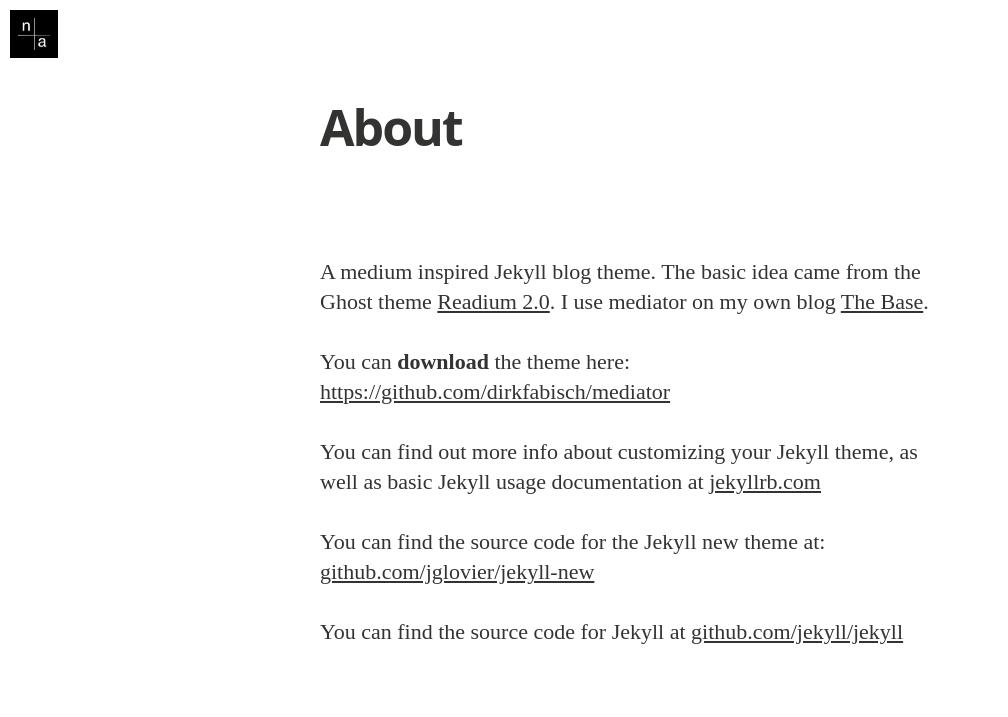
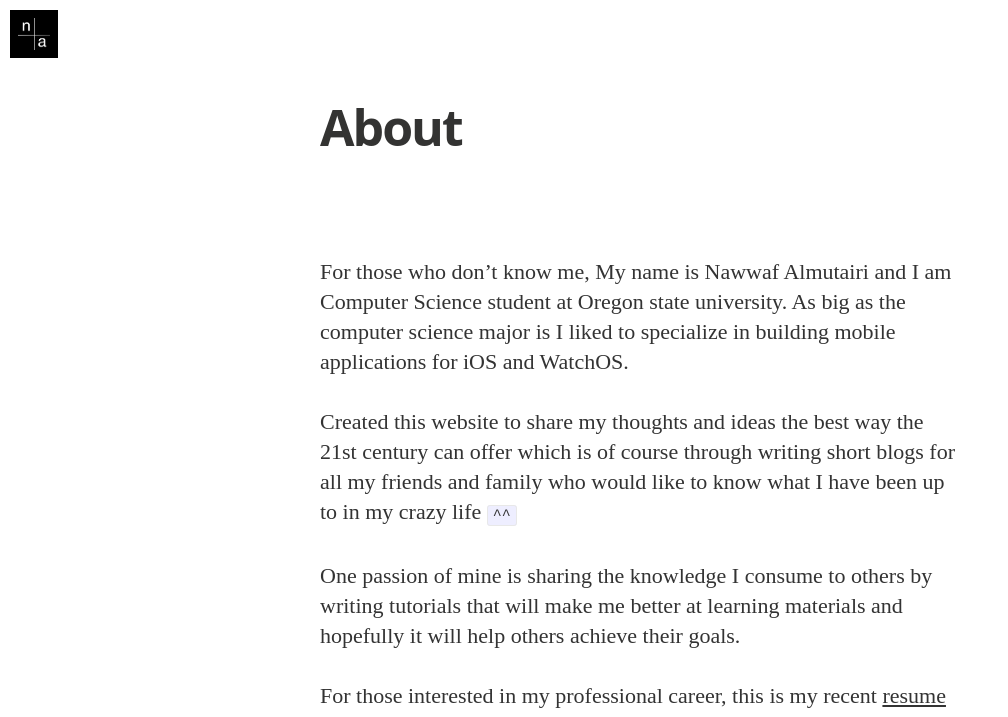
Before and after one commit to almutnaw/almutnaw.github.io, a Jekyll site: the page built from about.md, in a window 1280 px wide, cut to the strip 0-717 px from the top of the page. Shown: the whole strip, without its empty margins (0-1008 px from the left). Built offline with Jekyll 4.4.1, drawn with Linux system fonts in a browser that asks for light colours; nearby versions of some CDN libraries; some web fonts are replaced.

Commit message:
added drafts to the website and modified About page.

```diff
--- a/_config.yml
+++ b/_config.yml
@@ -14,7 +14,7 @@ logo: "/assets/images/website_logo2.jpg"
 float_logo: true # true, false (default)
 
 # blog cover
-cover: "/assets/images/1.jpg"
+cover: "/assets/images/cover.jpg"
 
 name: 'Nawwaf Almutairi'
 author: 'Nawwaf Almutairi'
@@ -34,12 +34,12 @@ twitter_handle: '@almutnaw'
 
 # social icons and sharing options
 social:
-  - icon:	twitter
-    url:	https://twitter.com/almutnaw
-    desc: Follow me on twitter
-    share_url: http://twitter.com/share
-    share_title: ?text=
-    share_link: "&amp;url="
+  # - icon:	twitter
+  #   url:	https://twitter.com/almutnaw
+  #   desc: Follow me on twitter
+  #   share_url: http://twitter.com/share
+  #   share_title: ?text=
+  #   share_link: "&amp;url="
 
  # - icon:	instagram
  #   url:	https://www.instagram.com/nawwaf0/?hl=en
--- a/about.md
+++ b/about.md
@@ -4,14 +4,10 @@ title: About
 permalink: /about/
 ---
 
-A medium inspired Jekyll blog theme. The basic idea came from the Ghost theme
-[Readium 2.0](http://www.svenread.com/readium-ghost-theme/). I use mediator on my own blog [The Base](blog.base68.com).
+For those who don't know me, My name is Nawwaf Almutairi and I am Computer Science student at Oregon state university. As big as the computer science major is I liked to specialize in building mobile applications for iOS and WatchOS.
 
-You can **download** the theme here:
-[https://github.com/dirkfabisch/mediator](https://github.com/dirkfabisch/mediator)
+Created this website to share my thoughts and ideas the best way the 21st century can offer which is of course through writing short blogs for all my friends and family who would like to know what I have been up to in my crazy life `^^`
 
-You can find out more info about customizing your Jekyll theme, as well as basic Jekyll usage documentation at [jekyllrb.com](http://jekyllrb.com/)
+One passion of mine is sharing the knowledge I consume to others by writing tutorials that will make me better at learning materials and hopefully it will help others achieve their goals.
 
-You can find the source code for the Jekyll new theme at: [github.com/jglovier/jekyll-new](https://github.com/jglovier/jekyll-new)
-
-You can find the source code for Jekyll at [github.com/jekyll/jekyll](https://github.com/jekyll/jekyll)
+For those interested in my professional career, this is my recent [resume](https://drive.google.com/a/oregonstate.edu/file/d/0Bw0OFPo7hrugZU1rUllMWEF5Tzg/view?usp=sharing)
```
Also changed, not shown: _posts/2017-08-12-welcome-to-my-life.markdown (added, +9 -0 lines), _drafts/2014-08-29-welcome-to-jekyll.markdown (renamed from _posts/2014-08-29-welcome-to-jekyll.markdown), _drafts/2014-11-30-mediator_features.markdown (renamed from _posts/2014-11-30-mediator_features.markdown), 2 other files.
